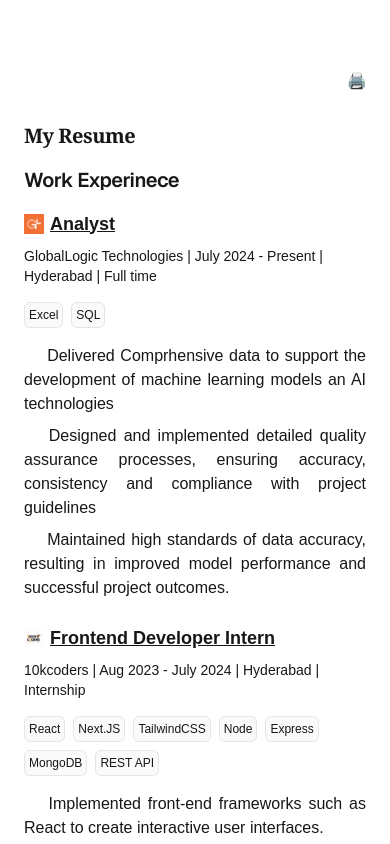
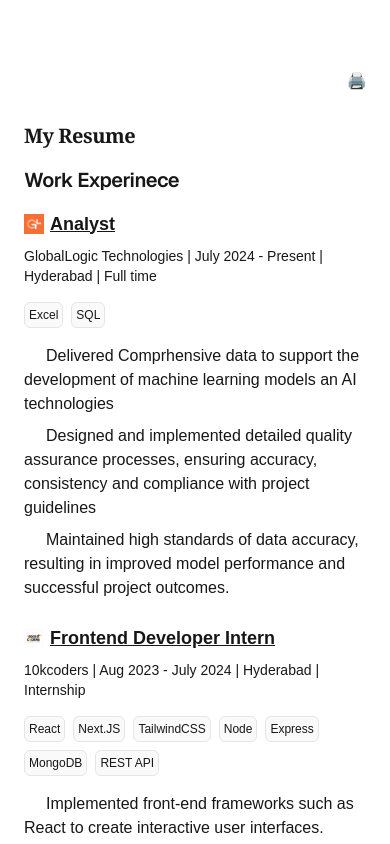
Before and after one commit to srabhiram/abhiram, a Next.js app: page /resume in a window 390 px wide. Shown: the top 844 px of the page. Built offline with nearby package versions, Linux system fonts and the light colour scheme.

Commit message:
text-justify bug fix for mobile screens

```diff
--- a/src/components/experience_comp.tsx
+++ b/src/components/experience_comp.tsx
@@ -31,7 +31,7 @@
           ))}
         </div>
       )}
-      <ul className="list-disc list-inside text-justify mb-6">
+      <ul className="list-disc list-inside md:text-justify mb-6">
         {job.responsibilities.map((responiblities: string, rIndex) => (
           <li key={rIndex} className="mb-2 marker:text-white/70">{responiblities}</li>
         ))}
```
